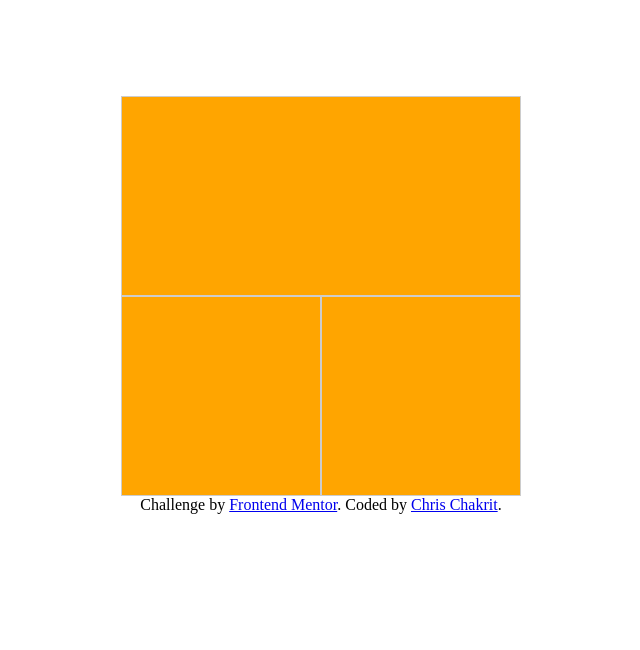
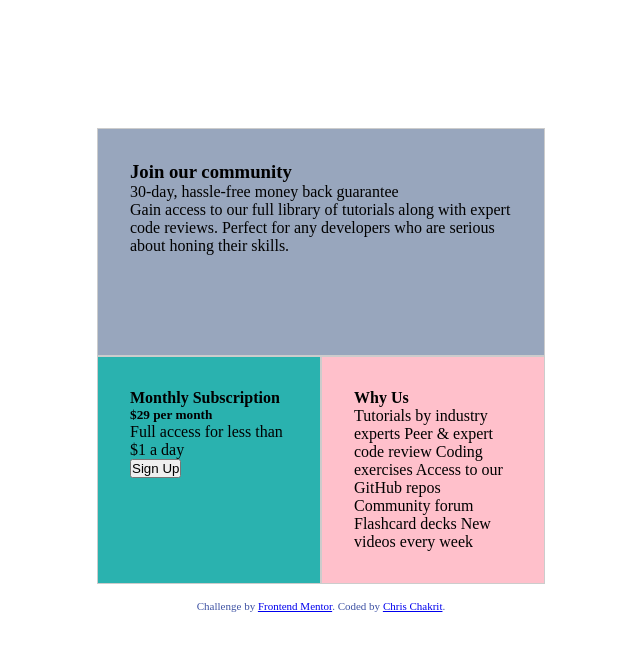
Before and after one commit to chrischakrit/Single-price-grid-component, a plain HTML site: page index.html in a window 1280 px wide. Shown: the whole page, without its empty margins (319-959 px from the left). Drawn offline with Linux system fonts and the light colour scheme.

Commit message:
second commit

```diff
--- a/index.html
+++ b/index.html
@@ -3,14 +3,34 @@
   <head>
     <meta charset="UTF-8" />
     <meta name="viewport" content="width=device-width, initial-scale=1.0" />
-    <title>Document</title>
+    <title>Frontend Mentor | Single Price Grid Component</title>
     <link rel="stylesheet" href="style.css" />
   </head>
   <body>
     <main class="grid-container">
-      <article></article>
-      <article></article>
-      <article></article>
+      <article>
+        <h3>Join our community</h3>
+        <p>30-day, hassle-free money back guarantee</p>
+        <p>
+          Gain access to our full library of tutorials along with expert code
+          reviews. Perfect for any developers who are serious about honing their
+          skills.
+        </p>
+      </article>
+      <article>
+        <h4>Monthly Subscription</h4>
+        <h5>&dollar;29 per month</h5>
+        <p>Full access for less than &dollar;1 a day</p>
+        <input type="submit" value="Sign Up" />
+      </article>
+      <article>
+        <h4>Why Us</h4>
+        <p>
+          Tutorials by industry experts Peer &amp; expert code review Coding
+          exercises Access to our GitHub repos Community forum Flashcard decks
+          New videos every week
+        </p>
+      </article>
     </main>
     <footer>
       Challenge by
--- a/style.css
+++ b/style.css
@@ -5,23 +5,31 @@
 }
 main {
   display: grid;
-  grid-template-rows: repeat(2, 200px);
-  grid-template-columns: repeat(2, 200px);
+  grid-template-rows: repeat(2, 1fr);
+  grid-template-columns: repeat(2, 1fr);
   margin: 0 auto;
-  margin-top: 6rem;
-  width: 400px;
+  margin-top: 8rem;
+  width: 35%;
+  background-color: hsla(179, 62%, 43%);
 }
 article {
-  padding: 3rem;
+  padding: 2rem;
   border: 1px solid #ccc;
-  background: orange;
-  font-size: 1.5rem;
-  text-align: center;
+  background: hsla(218, 22%, 67%);
+  font-size: 1rem;
 }
 article:first-child {
-  grid-column-start: 1;
-  grid-column-end: 3;
+  grid-column: 1/3;
+}
+article:nth-child(2) {
+  background-color: hsla(179, 62%, 43%);
+}
+article:last-child {
+  background-color: pink;
 }
 footer {
+  margin: 1rem;
+  font-size: 11px;
   text-align: center;
+  color: hsl(228, 45%, 44%);
 }
```
